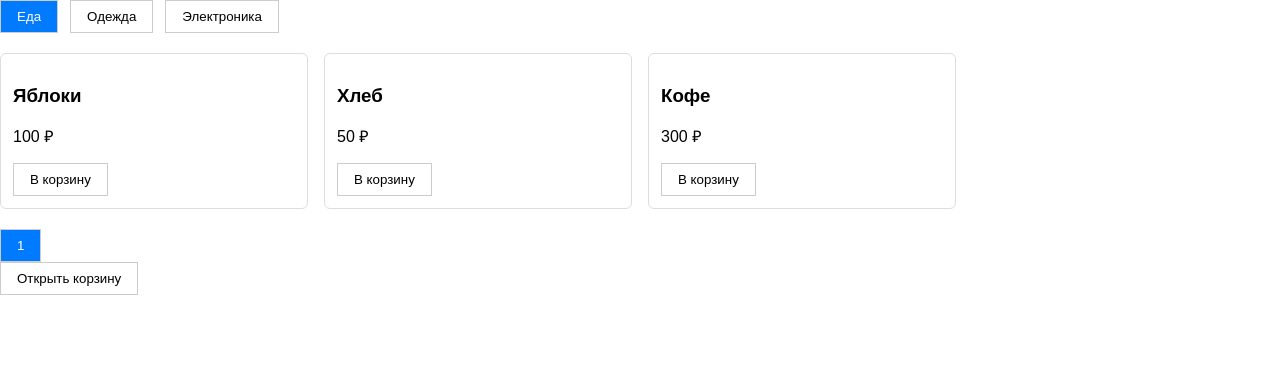
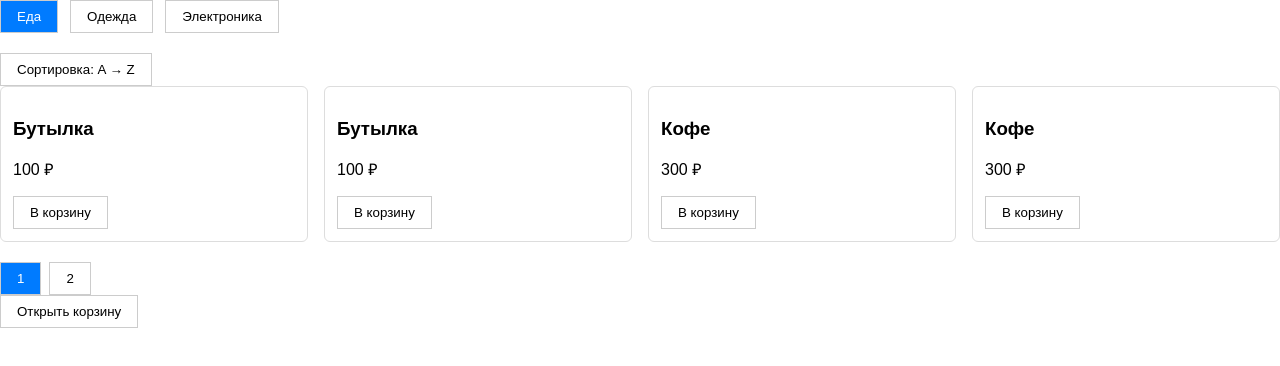
Before and after one commit to PTigrovich/performance-lab-test, a React (Create React App) app: page / in a window 1280 px wide. Shown: the top 366 px of the page. Built offline with nearby package versions, Linux system fonts and the light colour scheme.

Commit message:
bug fix sorting layer

```diff
--- a/src/features/products/ProductsGrid.module.scss
+++ b/src/features/products/ProductsGrid.module.scss
@@ -20,3 +20,7 @@
   background: #007bff;
   color: white;
 }
+
+.sortButton {
+  margin-bottom: 16px;
+}
--- a/src/features/products/ProductsGrid.tsx
+++ b/src/features/products/ProductsGrid.tsx
@@ -3,23 +3,38 @@ import { RootState } from '../../app/store'
 import ProductCard from './ProductCard'
 import { setPage } from './productsSlice'
 import styles from './ProductsGrid.module.scss'
+import { toggleSortOrder } from './productsSlice'
 
 const ProductsGrid = () => {
   const dispatch = useDispatch()
-  const { items, page, limit } = useSelector(
-    (state: RootState) => state.products
+  const { items, page, limit, sortOrder } = useSelector(
+  (state: RootState) => state.products
   )
   const category = useSelector(
     (state: RootState) => state.filters.category
   )
 
+
   const filtered = items.filter((p) => p.category === category)
-  const start = (page - 1) * limit
-  const paginated = filtered.slice(start, start + limit)
-  const totalPages = Math.ceil(filtered.length / limit)
+
+const sorted = [...filtered].sort((a, b) => {
+  if (sortOrder === 'asc') {
+    return a.title.localeCompare(b.title)
+  }
+  return b.title.localeCompare(a.title)
+})
+
+const start = (page - 1) * limit
+
+
+const totalPages = Math.ceil(filtered.length / limit)
+const paginated = sorted.slice(start, start + limit)
 
   return (
     <>
+	 <button onClick={() => dispatch(toggleSortOrder())}>
+  		Сортировка: {sortOrder === 'asc' ? 'A → Z' : 'Z → A'}
+	 </button>
       <div className={styles.grid}>
         {paginated.map((product) => (
           <ProductCard key={product.id} product={product} />
--- a/src/features/products/mockProducts.ts
+++ b/src/features/products/mockProducts.ts
@@ -10,4 +10,15 @@ export const mockProducts: Product[] = [
     { id: 7, title: 'Кофе', category: 'food', price: 300 },
     { id: 8, title: 'Куртка', category: 'clothes', price: 7000 },
     { id: 9, title: 'Наушники', category: 'electronics', price: 8000 },
+    { id: 10, title: 'Штаны', category: 'clothes', price: 9000 },
+    { id: 11, title: 'Кроссовки', category: 'clothes', price: 12000 },
+    { id: 12, title: 'Бутылка', category: 'food', price: 100 },
+    { id: 13, title: 'Кофе', category: 'food', price: 300 },
+    { id: 14, title: 'Куртка', category: 'clothes', price: 7000 },
+    { id: 15, title: 'Наушники', category: 'electronics', price: 8000 },
+    { id: 16, title: 'Штаны', category: 'clothes', price: 9000 },
+    { id: 17, title: 'Кроссовки', category: 'clothes', price: 12000 },
+    { id: 18, title: 'Бутылка', category: 'food', price: 100 },
+    { id: 19, title: 'Кофе', category: 'food', price: 300 },
+    { id: 20, title: 'Куртка', category: 'clothes', price: 7000 },
 ];
--- a/src/features/products/productsSlice.ts
+++ b/src/features/products/productsSlice.ts
@@ -6,12 +6,14 @@ interface ProductsState {
     items: Product[];
     page: number;
     limit: number;
+    sortOrder: SortOrder;
 }
 
 const initialState: ProductsState = {
     items: mockProducts,
     page: 1,
     limit: 4,
+    sortOrder: 'asc',
 };
 
 const productsSlice = createSlice({
@@ -21,8 +23,14 @@ const productsSlice = createSlice({
         setPage(state, action) {
             state.page = action.payload;
         },
+        toggleSortOrder(state) {
+            state.sortOrder = state.sortOrder === 'asc' ? 'desc' : 'asc';
+            state.page = 1; // сбрасываем страницу — важный UX момент
+        },
     },
 });
 
-export const { setPage } = productsSlice.actions;
+
+export type SortOrder = 'asc' | 'desc';
+export const { setPage, toggleSortOrder } = productsSlice.actions;
 export default productsSlice.reducer;
```
